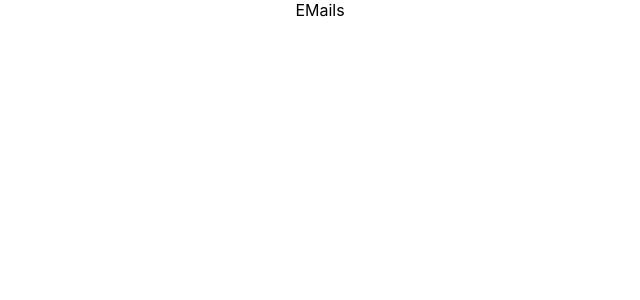
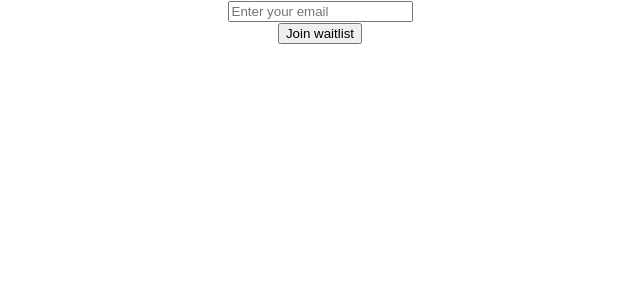
Before and after one commit to seanreilly11/choir-emails, a React (Create React App) app: page / in a window 1280 px wide. Shown: the top 300 px of the page, without its empty margins (320-960 px from the left). Built offline with nearby package versions, Linux system fonts and the light colour scheme; no server answers; the database is empty.

Commit message:
Firebase added, email posts to database

```diff
--- a/src/App.js
+++ b/src/App.js
@@ -1,29 +1,12 @@
 import "./App.css";
-
-// Import the functions you need from the SDKs you need
-import { initializeApp } from "firebase/app";
-import { getAnalytics } from "firebase/analytics";
-// TODO: Add SDKs for Firebase products that you want to use
-// https://firebase.google.com/docs/web/setup#available-libraries
-
-// Your web app's Firebase configuration
-// For Firebase JS SDK v7.20.0 and later, measurementId is optional
-const firebaseConfig = {
-    apiKey: process.env.REACT_APP_apiKey,
-    authDomain: process.env.REACT_APP_authDomain,
-    projectId: process.env.REACT_APP_projectId,
-    storageBucket: process.env.REACT_APP_storageBucket,
-    messagingSenderId: process.env.REACT_APP_messagingSenderId,
-    appId: process.env.REACT_APP_appId,
-    measurementId: process.env.REACT_APP_measurementId,
-};
-
-// Initialize Firebase
-const app = initializeApp(firebaseConfig);
-const analytics = getAnalytics(app);
+import Email from "./components/Email";
 
 function App() {
-    return <div className="App">EMails</div>;
+    return (
+        <div className="App">
+            <Email />
+        </div>
+    );
 }
 
 export default App;
--- /dev/null
+++ b/src/components/Email.js
@@ -0,0 +1,55 @@
+import React, { useState, useEffect } from "react";
+import { collection, addDoc, getDocs } from "firebase/firestore";
+import { db } from "../firebase";
+
+const Email = () => {
+    const [email, setEmail] = useState("");
+
+    const addEmail = async (e) => {
+        e.preventDefault();
+        try {
+            const docRef = await addDoc(collection(db, "emails"), {
+                email,
+            });
+            console.log("Document written with ID: ", docRef.id);
+        } catch (e) {
+            console.error("Error adding document: ", e);
+        }
+    };
+
+    const fetchPost = async () => {
+        await getDocs(collection(db, "emails")).then((querySnapshot) => {
+            const newData = querySnapshot.docs.map((doc) => ({
+                ...doc.data(),
+                id: doc.id,
+            }));
+            console.log(newData.map((data) => data.email));
+        });
+    };
+
+    useEffect(() => {
+        fetchPost();
+    }, []);
+
+    return (
+        <section className="todo-container">
+            <form onSubmit={addEmail}>
+                <div>
+                    <input
+                        type="email"
+                        placeholder="Enter your email"
+                        onChange={(e) => setEmail(e.target.value)}
+                    />
+                </div>
+
+                <div className="btn-container">
+                    <button type="submit" className="btn">
+                        Join waitlist
+                    </button>
+                </div>
+            </form>
+        </section>
+    );
+};
+
+export default Email;
--- /dev/null
+++ b/src/firebase.js
@@ -0,0 +1,23 @@
+// Import the functions you need from the SDKs you need
+import { initializeApp } from "firebase/app";
+import { getFirestore } from "firebase/firestore";
+import { getAnalytics } from "firebase/analytics";
+// TODO: Add SDKs for Firebase products that you want to use
+// https://firebase.google.com/docs/web/setup#available-libraries
+
+// Your web app's Firebase configuration
+// For Firebase JS SDK v7.20.0 and later, measurementId is optional
+const firebaseConfig = {
+    apiKey: process.env.REACT_APP_apiKey,
+    authDomain: process.env.REACT_APP_authDomain,
+    projectId: process.env.REACT_APP_projectId,
+    storageBucket: process.env.REACT_APP_storageBucket,
+    messagingSenderId: process.env.REACT_APP_messagingSenderId,
+    appId: process.env.REACT_APP_appId,
+    measurementId: process.env.REACT_APP_measurementId,
+};
+
+// Initialize Firebase
+const app = initializeApp(firebaseConfig);
+export const db = getFirestore(app);
+const analytics = getAnalytics(app);
```
